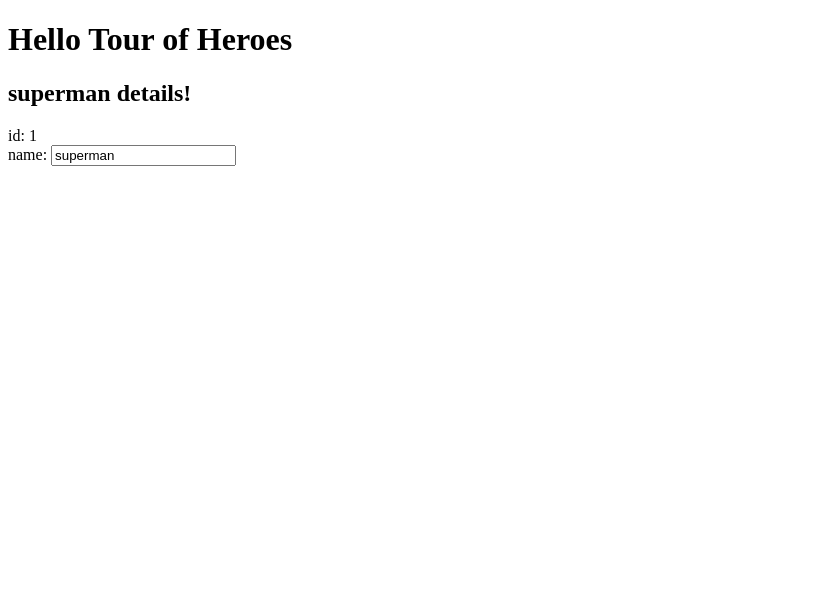
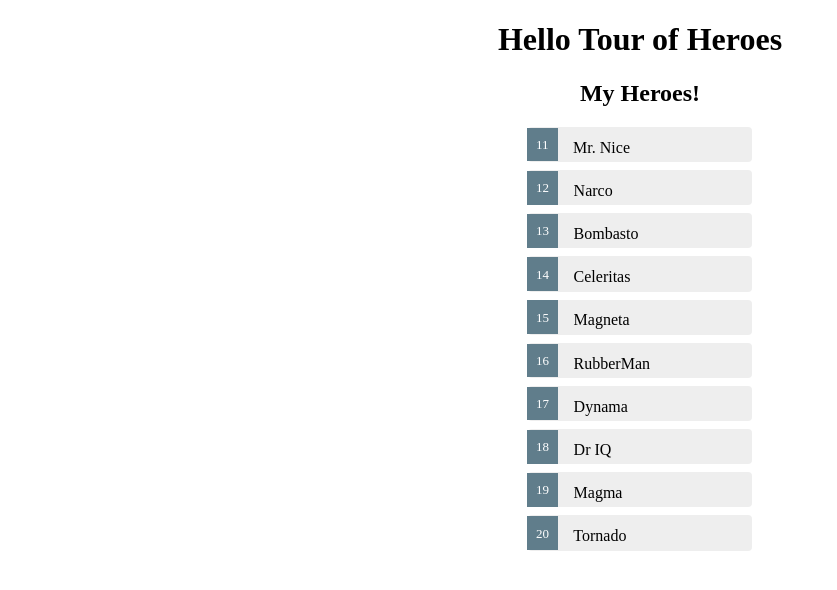
Before and after one commit to ryosuke97/angular-tutorial, an Angular app: page / in a window 1280 px wide. Shown: the top 590 px of the page, without its empty margins (0-837 px from the left). Built offline with nearby package versions, Linux system fonts and the light colour scheme.

Commit message:
feature: ヒーローを配列から複数表示する

```diff
--- a/src/app/app.component.css
+++ b/src/app/app.component.css
@@ -0,0 +1,50 @@
+h1, h2 {
+    text-align: center;
+}
+
+.heroes {
+    margin: 0 auto;
+    list-style: none;
+    padding: 0;
+    width: 15em;
+}
+.heroes li {
+    cursor: pointer;
+    position: relative;
+    left: 0;
+    background-color: #eee;
+    margin: 0.5em;
+    padding: 0.3em 0;
+    height: 1.6em;
+    border-radius: 4px;
+}
+.heroes li:hover {
+    color: #607d8b;
+    background-color: #ddd;
+    left: 0.1em;
+}
+.heroes .badge {
+    display: inline-block;
+    font-size: small;
+    color: #fff;
+    padding: 0.8em 0.7em 0 0.7em;
+    background-color: #607d8b;
+    line-height: 1em;
+    position: relative;
+    left: -1px;
+    top: -4px;
+    height: 1.8em;
+    margin-right: 0.8em;
+    border-right: 4px 0 0 4px;
+}
+.txt-center {
+    text-align: center;
+}
+.selected {
+    background-color: #CFD8DC !important;
+    color: white;
+}
+.heroes li.selected:hover {
+    background-color: #BBD8DC !important;
+    color: white;
+}
--- a/src/app/app.component.html
+++ b/src/app/app.component.html
@@ -1,10 +1,19 @@
 <h1>Hello {{title}}</h1>
 
-<h2>{{hero.name}} details!</h2>
-<div>
-  <label>id: </label>{{hero.id}}
+<h2>My Heroes!</h2>
+<ul class="heroes">
+  <li *ngFor="let hero of heroes" (click)="onSelect(hero)" [class.selected]="hero === selectedHero">
+    <span class="badge">{{hero.id}}</span> {{hero.name}}
+  </li>
+</ul>
+
+<div *ngIf="selectedHero" class="txt-center">
+  <h2>{{selectedHero.name}} details!</h2>
+  <div>
+    <label>id: </label>{{selectedHero.id}}
+  </div>
+  <div>
+    <label>name: </label>
+    <input [(ngModel)]="selectedHero.name">
+  </div>
 </div>
-<div>
-    <label>name: </label>
-    <input [(ngModel)]="hero.name">
-  </div>
--- a/src/app/app.component.ts
+++ b/src/app/app.component.ts
@@ -9,9 +9,24 @@ import { Hero } from './hero';
 })
 export class AppComponent {
   title = 'Tour of Heroes';
+  heroes = HEROES;
 
-  hero: Hero = {
-    id: 1,
-    name: 'superman',
-  };
+  selectedHero: Hero;
+
+  onSelect(hero): void {
+    this.selectedHero = hero;
+  }
 }
+
+const HEROES: Hero[] = [
+  { id: 11, name: 'Mr. Nice' },
+  { id: 12, name: 'Narco' },
+  { id: 13, name: 'Bombasto' },
+  { id: 14, name: 'Celeritas' },
+  { id: 15, name: 'Magneta' },
+  { id: 16, name: 'RubberMan' },
+  { id: 17, name: 'Dynama' },
+  { id: 18, name: 'Dr IQ' },
+  { id: 19, name: 'Magma' },
+  { id: 20, name: 'Tornado' }
+];
```
